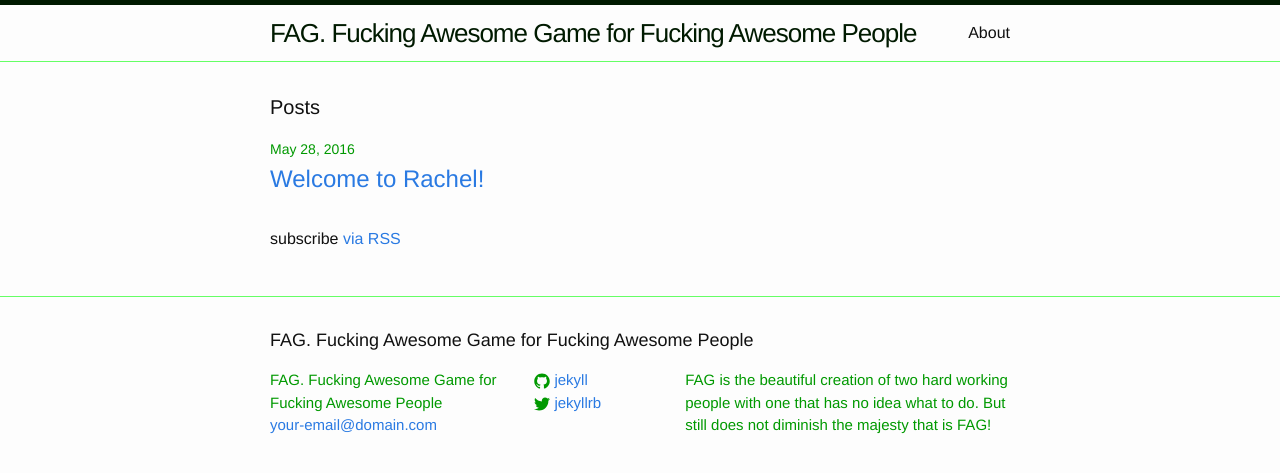
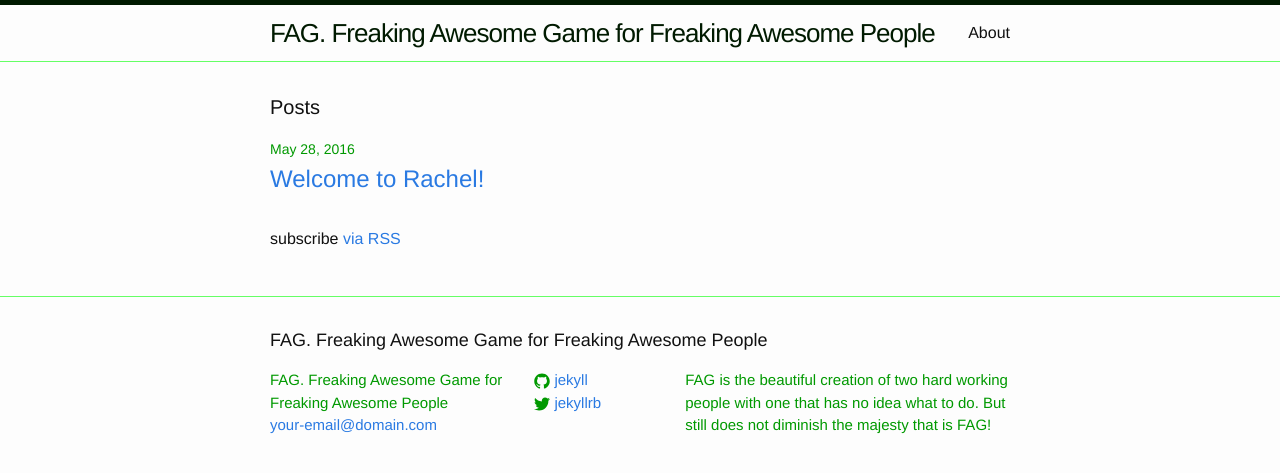
Before and after one commit to fbicodex/fbicodex.github.io, a Jekyll site: the page built from index.html, in a window 1280 px wide. Shown: the top 473 px of the page. Built offline with Jekyll 4.4.1, drawn with Linux system fonts in a browser that asks for light colours.

Commit message:
Update _config.yml

```diff
--- a/_config.yml
+++ b/_config.yml
@@ -6,7 +6,7 @@
 # 'jekyll serve'. If you change this file, please restart the server process.
 
 # Site settings
-title: FAG. Fucking Awesome Game for Fucking Awesome People
+title: FAG. Freaking Awesome Game for Freaking Awesome People
 email: your-email@domain.com
 description: > # this means to ignore newlines until "baseurl:"
   FAG is the beautiful creation of two hard working people with one that has no idea what to do. But still does not diminish the majesty that is FAG!
```
